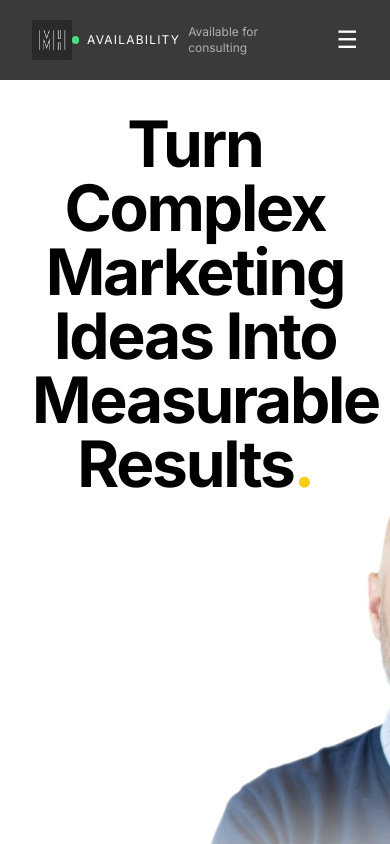
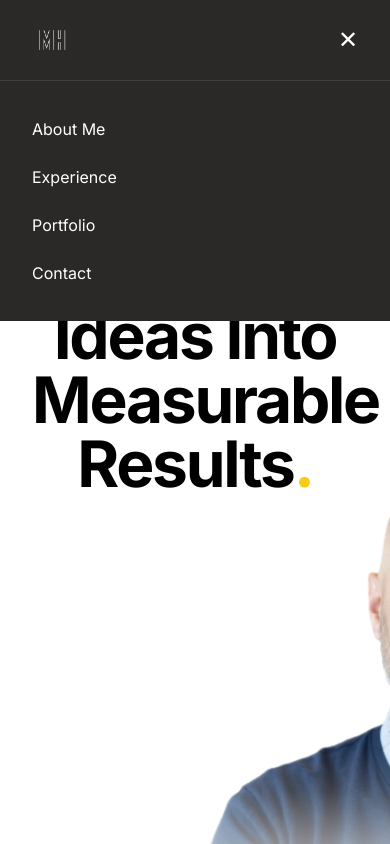
Before and after one commit to mrh1976/mherron, a Next.js app: page / in a window 390 px wide. Both pictures are taken after a click on the button "Toggle menu". Shown: the top 844 px of the page. Built offline with nearby package versions, Linux system fonts and the light colour scheme.

Commit message:
Update page.tsx

```diff
--- a/app/page.tsx
+++ b/app/page.tsx
@@ -5,6 +5,7 @@ import { useState } from "react";
 
 export default function Home() {
   const [selectedProject, setSelectedProject] = useState<string | null>(null);
+  const [mobileMenuOpen, setMobileMenuOpen] = useState(false);
 
   const projects = [
     { id: "lukka", title: "Driven by Data", company: "Lukka" },
@@ -21,18 +22,35 @@ export default function Home() {
 
   return (
     <main className="min-h-screen bg-white">
-      <nav className="fixed top-0 left-0 right-0 z-50 bg-[#3a3a3a]">
+      <nav className="fixed top-0 left-0 right-0 z-50 bg-[#2a2927]">
         <div className="max-w-7xl mx-auto px-8 py-5 flex justify-between items-center">
           <Image src="/MH-logo.png" alt="MH" width={40} height={40} />
           <div className="flex items-center gap-8">
-            <div className="flex items-center gap-2">
+            <div className="hidden md:flex items-center gap-2">
               <div className="w-2 h-2 bg-green-400 rounded-full"></div>
               <span className="text-white text-xs uppercase tracking-widest">Availability</span>
               <span className="text-white/60 text-xs">Available for consulting</span>
             </div>
-            <button className="text-white text-2xl font-thin">☰</button>
+            <button
+              onClick={() => setMobileMenuOpen(!mobileMenuOpen)}
+              className="text-white text-2xl font-thin"
+              aria-label="Toggle menu"
+            >
+              {mobileMenuOpen ? '✕' : '☰'}
+            </button>
           </div>
         </div>
+
+        {mobileMenuOpen && (
+          <div className="absolute top-full left-0 right-0 bg-[#2a2927] border-t border-white/10">
+            <div className="max-w-7xl mx-auto px-8 py-6">
+              <a href="#about" onClick={() => setMobileMenuOpen(false)} className="block text-white py-3 hover:text-yellow-400 transition">About Me</a>
+              <a href="#experience" onClick={() => setMobileMenuOpen(false)} className="block text-white py-3 hover:text-yellow-400 transition">Experience</a>
+              <a href="#work" onClick={() => setMobileMenuOpen(false)} className="block text-white py-3 hover:text-yellow-400 transition">Portfolio</a>
+              <a href="#contact" onClick={() => setMobileMenuOpen(false)} className="block text-white py-3 hover:text-yellow-400 transition">Contact</a>
+            </div>
+          </div>
+        )}
       </nav>
 
       <section className="pt-28 pb-8 px-8">
@@ -50,11 +68,12 @@ export default function Home() {
             />
             <div className="absolute inset-0 bg-gradient-to-b from-transparent via-transparent via-50% to-white pointer-events-none"></div>
           </div>
-    <p className="relative z-10 text-[19px] text-[#6b6b6b] max-w-2xl mx-auto mb-10 leading-relaxed -mt-32">
+          <p className="relative z-10 text-[19px] text-[#6b6b6b] max-w-2xl mx-auto mb-10 leading-relaxed -mt-24">
             I&apos;m a marketing executive with 20+ years of experience and a decade as a CMO helping technology and fintech companies grow. I work with founders and leadership teams to diagnose what&apos;s holding marketing back and build the strategy and positioning needed to create consistent growth.
           </p>
         </div>
       </section>
+
       <section className="py-16 px-8 bg-black text-white">
         <div className="max-w-6xl mx-auto grid grid-cols-2 md:grid-cols-5 gap-8 text-center">
           <div><div className="text-3xl mb-2">25+</div><div className="text-[10px] uppercase tracking-widest opacity-50">Years</div></div>
@@ -65,7 +84,7 @@ export default function Home() {
         </div>
       </section>
 
-      <section className="py-32 px-8">
+      <section id="about" className="py-32 px-8">
         <div className="max-w-5xl mx-auto">
           <h2 className="text-sm uppercase tracking-widest text-gray-400 mb-12">About Me</h2>
           <div className="grid md:grid-cols-5 gap-16">
@@ -81,7 +100,7 @@ export default function Home() {
         </div>
       </section>
 
-      <section className="py-32 px-8 bg-gray-50">
+      <section id="experience" className="py-32 px-8 bg-gray-50">
         <div className="max-w-5xl mx-auto">
           <h2 className="text-sm uppercase tracking-widest text-gray-400 mb-6">Worked for</h2>
           <p className="text-[#6b6b6b] text-[17px] mb-20 max-w-xl">
@@ -125,7 +144,7 @@ export default function Home() {
         </div>
       </section>
 
-      <section className="py-32 px-8 bg-gray-50">
+      <section id="work" className="py-32 px-8 bg-gray-50">
         <div className="max-w-5xl mx-auto">
           <h2 className="text-sm uppercase tracking-widest text-gray-400 mb-6">Worked on</h2>
           <p className="text-[#6b6b6b] text-[17px] mb-20 max-w-2xl">
@@ -148,7 +167,7 @@ export default function Home() {
         </div>
       </section>
 
-      <section className="py-32 px-8">
+      <section id="contact" className="py-32 px-8">
         <div className="max-w-3xl mx-auto text-center">
           <h2 className="text-5xl font-medium mb-6">Let&apos;s work <span className="text-gray-300">together</span><span className="text-yellow-400">.</span></h2>
           <p className="text-sm uppercase tracking-widest text-gray-400 mb-16">Audits | Consulting | Fractional | Full-Time | Board Member</p>
@@ -162,7 +181,7 @@ export default function Home() {
         </div>
       </section>
 
-      <footer className="py-12 px-8 bg-[#3a3a3a] text-white text-center">
+      <footer className="py-12 px-8 bg-[#2a2927] text-white text-center">
         <Image src="/MH-logo.png" alt="MH" width={32} height={32} className="mx-auto mb-6" />
         <p className="text-xs opacity-50">©{new Date().getFullYear()} Michael Herron LLC</p>
       </footer>
```
Lines whose indentation alone changed are shown as unchanged.
